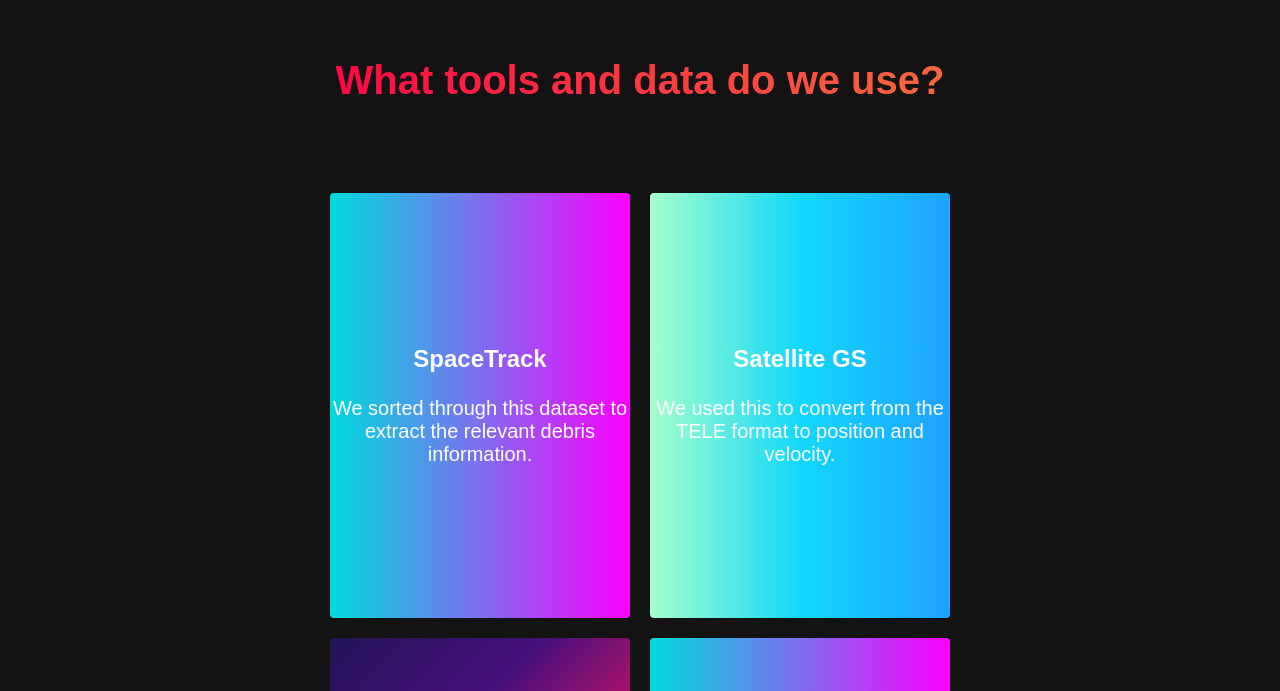
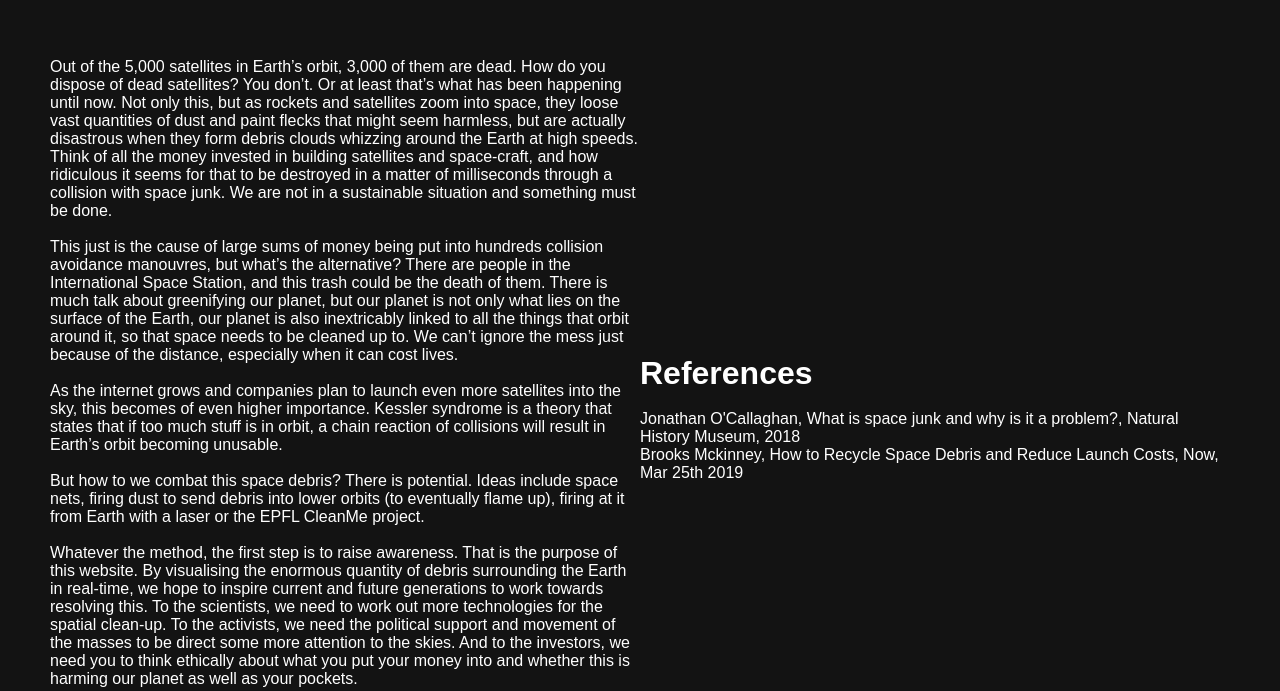
Before and after one commit to vamsisridhar/SpaceDebrisTracker, a website: page index.html in a window 1280 px wide. Shown: the part 1941-2632 px from the top of the page. Drawn offline with Linux system fonts and the light colour scheme.

Commit message:
awareness

```diff
--- a/globestyles.css
+++ b/globestyles.css
@@ -213,6 +213,12 @@
         margin-bottom: 10px;
         color: #fff;
       }
+      .globe__text  {
+        color:#fff;
+        margin-top: 1rem;
+        font-size: 2rem;
+        font-weight: 700;
+      }
 
       .globe__heading span {
         background: linear-gradient(113.5deg, rgb(234, 234, 234) 22.3%, rgb(201, 234, 211) 56.6%, rgb(255, 180, 189) 90.9%);
--- a/index.html
+++ b/index.html
@@ -6,13 +6,14 @@
     <meta name="viewport" content="width=device-width, initial-scale=1.0">
     <title>SpaceTrash</title>
     <link rel="stylesheet" href="styles_pro.css">
+    <link rel="stylesheet" href="globestyles.css">
     <link rel="stylesheet" href="https://use.fontawesome.com/releases/v5.15.4/css/all.css" integrity="sha384-DyZ88mC6Up2uqS4h/KRgHuoeGwBcD4Ng9SiP4dIRy0EXTlnuz47vAwmeGwVChigm" crossorigin="anonymous">
 </head>
 <body>
     <!--Navigation bar Section-->
     <nav class="navbar">
         <div class="navbar__container">
-            <a href="#home" id="navbar__logo">SPACE TRASH</a>
+            <a href="#home" id="navbar__logo">THE GOOD THE BAD AND THE DEBRIS!</a>
             <div class="navbar__toggle" id="mobile-menu"><!--3lines on mobile menu-->
                 <spam class="bar"></spam>
                 <spam class="bar"></spam>
@@ -64,6 +65,32 @@
 
         </div>
     </div>
+
+    <div class="main">
+        <div class="main__container">
+            <div class='main__content'>
+                Out of the 5,000 satellites in Earth’s orbit, 3,000 of them are dead. How do you dispose of dead satellites? You don’t. Or at least that’s what has been happening until now. Not only this, but as rockets and satellites zoom into space, they loose vast quantities of dust and paint flecks that might seem harmless, but are actually disastrous when they form debris clouds whizzing around the Earth at high speeds. Think of all the money invested in building satellites and space-craft, and how ridiculous it seems for that to be destroyed in a matter of milliseconds through a collision with space junk. We are not in a sustainable situation and something must be done.
+
+                <br><br>This just is the cause of large sums of money being put into hundreds collision avoidance manouvres, but what’s the alternative? There are people in the International Space Station, and this trash could be the death of them. There is much talk about greenifying our planet, but our planet is not only what lies on the surface of the Earth, our planet is also inextricably linked to all the things that orbit around it, so that space needs to be cleaned up to. We can’t ignore the mess just because of the distance, especially when it can cost lives.
+
+                <br><br>As the internet grows and companies plan to launch even more satellites into the sky, this  becomes of even higher importance. Kessler syndrome is a theory that states that if too much stuff is in orbit, a chain reaction of collisions will result in Earth’s orbit becoming unusable.
+
+                <br><br>But how to we combat this space debris? There is potential. Ideas include space nets, firing dust to send debris into lower orbits (to eventually flame up), firing at it from Earth with a laser or the EPFL CleanMe project.
+
+                <br><br>Whatever the method, the first step is to raise awareness. That is the purpose of this website. By visualising the enormous quantity of debris surrounding the Earth in real-time, we hope to inspire current and future generations to work towards resolving this. To the scientists, we need to work out more technologies for the spatial clean-up. To the activists, we need the political support and movement of the masses to be direct some more attention to the skies. And to the investors, we need you to think ethically about what you put your money into and whether this is harming our planet as well as your pockets.
+            </div>
+            <div class='main__content'>
+                <p class= "globe__text"><br><br>
+               References
+                </p>
+                <font color="white"><br>
+                Jonathan O'Callaghan, What is space junk and why is it a problem?, Natural History Museum, 2018
+                <br>Brooks Mckinney, How to Recycle Space Debris and Reduce Launch Costs, Now, Mar 25th 2019
+                </font>
+            </div>
+        </div>
+    </div>
+
     <!-- Tools and data Section -->
     <div class='data' id ='data'>
         <h1>What tools and data do we use?</h1>
```
